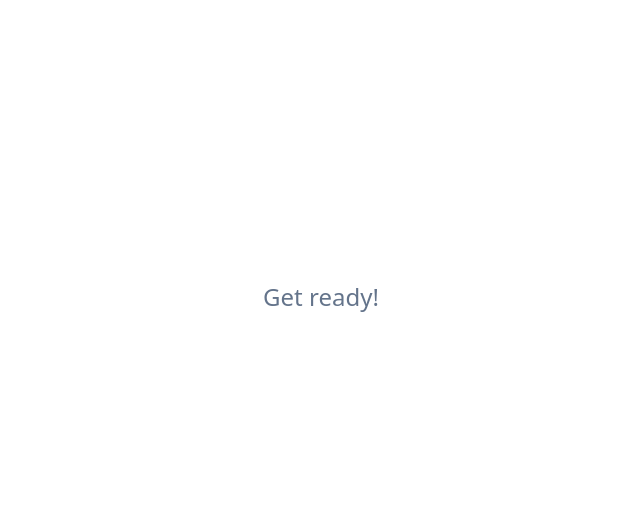
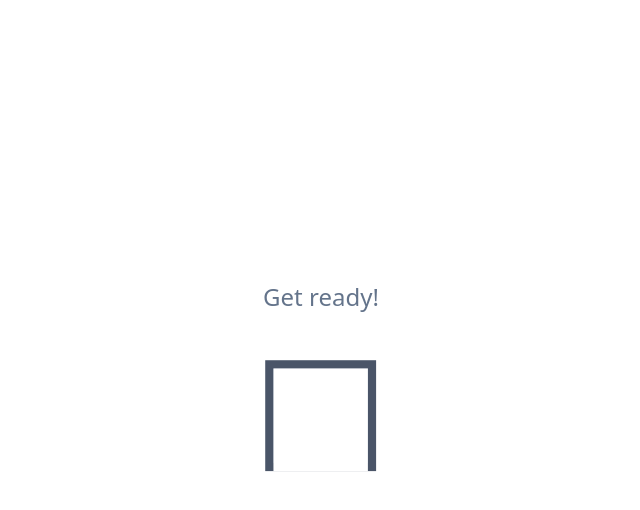
Before and after one commit to migueldcdev/two-back-game, a React (Vite) app: page / in a window 1280 px wide. Both pictures are taken after typing "Sample" into the empty fields and a click on the input "Start". Shown: the top 510 px of the page, without its empty margins (319-959 px from the left). Built offline with nearby package versions, Linux system fonts and the light colour scheme.

Commit message:
styles svg loader

```diff
--- a/src/components/SvgLoader/index.tsx
+++ b/src/components/SvgLoader/index.tsx
@@ -13,7 +13,7 @@ export const SvgLoader = () => {
         enableBackground="new 0 0 100 100"
         xmlSpace="preserve"
       >
-        <rect fill="none" stroke="#fff" strokeWidth="4" x="25" y="25" width="50" height="50">
+        <rect fill="#718096" stroke="#4A5568" strokeWidth="4" x="25" y="25" width="50" height="50">
           <animateTransform
             attributeName="transform"
             dur="1s"
```
